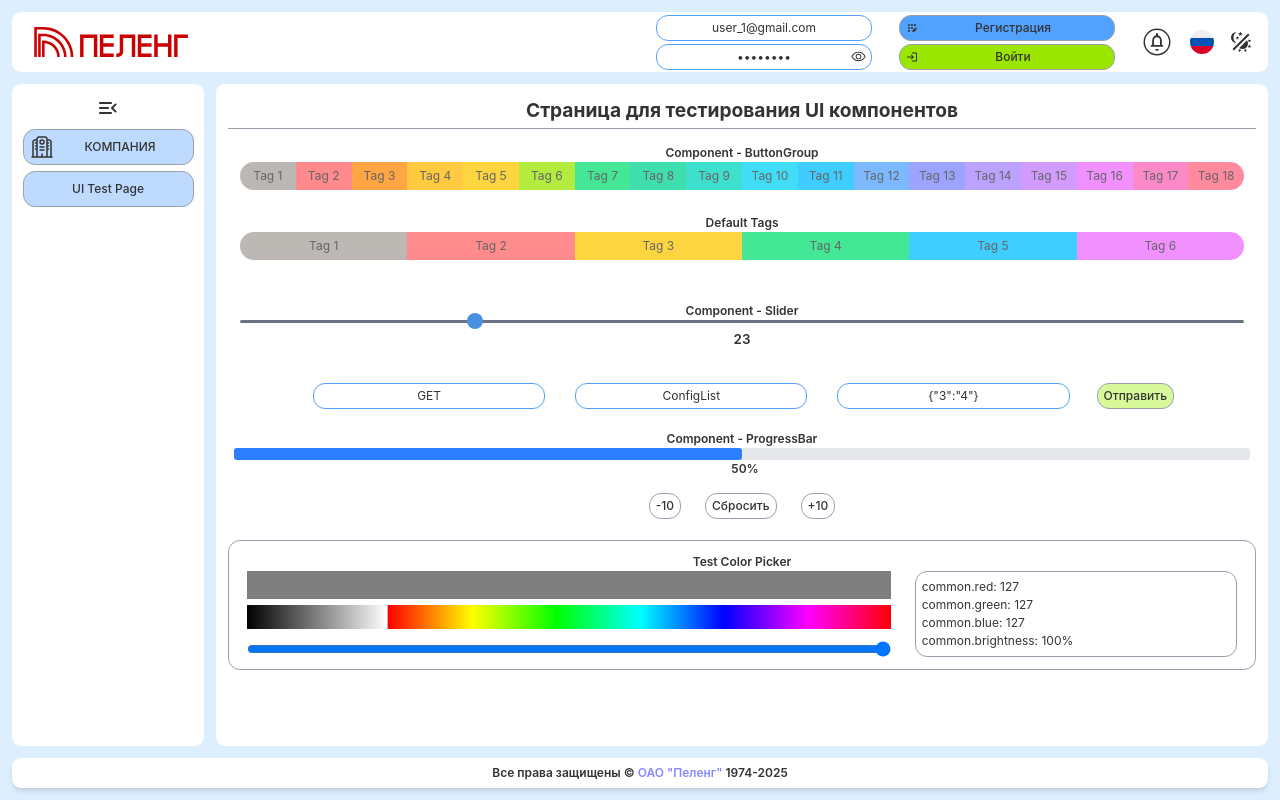
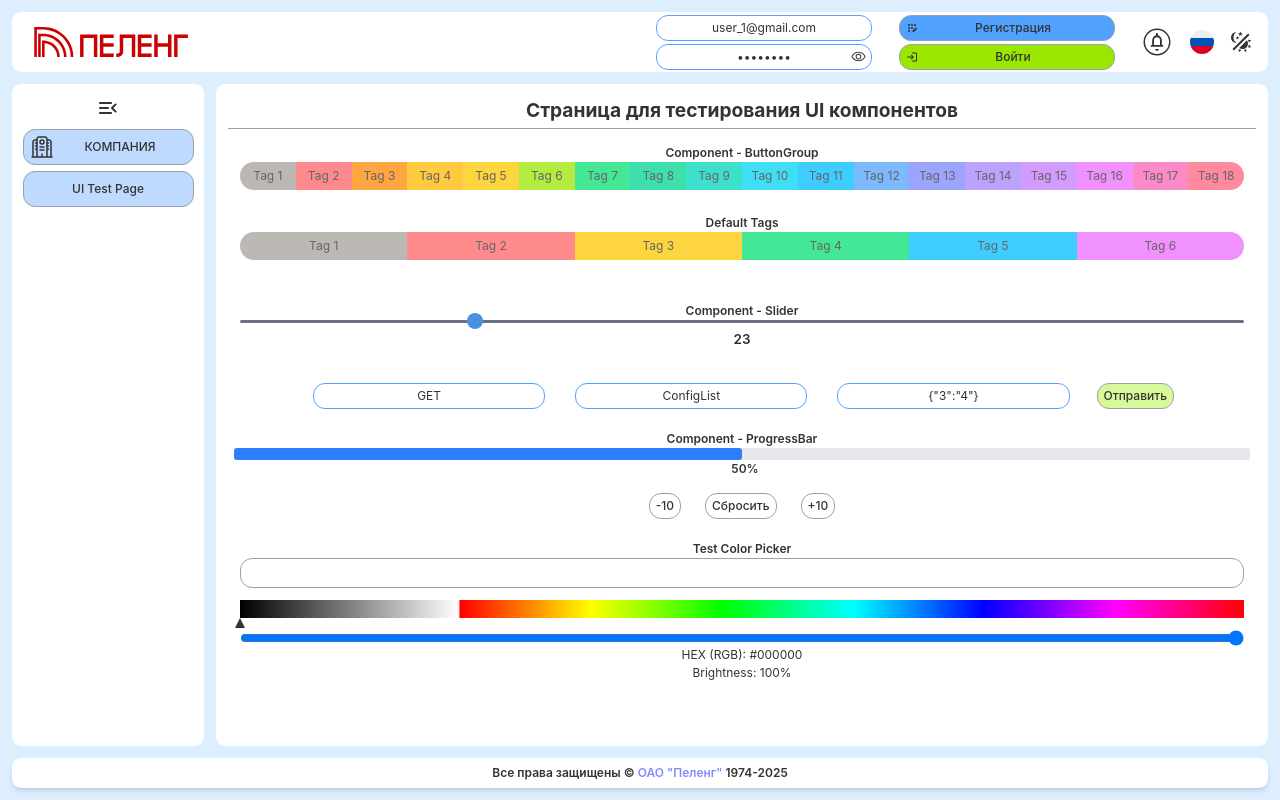
Before and after one commit to Oleg-Perevyshin/PAS-Cloud, a SvelteKit app: page /test in a window 1280 px wide. Built offline with nearby package versions, Linux system fonts and the light colour scheme.

Commit message:
+ ColorPicker

```diff
--- a/src/lib/components/UI/ButtonGroup.svelte
+++ b/src/lib/components/UI/ButtonGroup.svelte
@@ -52,7 +52,7 @@
           ${index === 0 ? 'rounded-l-full' : ''}
           ${index === options.length - 1 ? 'rounded-r-full' : ''}
           ${item.color}
-          ${String(item.value) === value?.value ? 'text-xl font-bold text-white opacity-100' : 'opacity-75'}
+          ${String(item.value) === value?.value ? 'font-bold text-white opacity-100' : 'opacity-75'}
         `}
         onclick={() => updateValue(item)}
         disabled={props.disabled}
--- a/src/lib/components/UI/ColorPicker.svelte
+++ b/src/lib/components/UI/ColorPicker.svelte
@@ -1,156 +1,179 @@
 <!-- $lib/components/UI/ColorPicker.svelte -->
 <script lang="ts">
-  import { onMount } from "svelte";
-  import { t } from '$lib/locales/i18n';
+  import { onMount } from 'svelte'
 
   interface Props {
-    id?: string;
-    label?: string;
-    value?: { r: number; g: number; b: number } | null;
-    className?: string;
-    currentLang?: string;
-    onUpdate?: (value: { r: number; g: number; b: number }) => void;
+    id: string
+    label?: string
+    value: number[]
+    className?: string
+    onUpdate?: (value: number[]) => void
   }
 
-  let {
-    id = '',
-    label = '',
-    value = $bindable({ r: 0, g: 0, b: 0 }),
-    className = '',
-    currentLang = 'ru',
-    onUpdate = () => {},
-  }: Props = $props();
+  let { id = '', label = '', value = $bindable([0, 0, 0]), className = '', onUpdate = () => {} }: Props = $props()
 
-  let rgb = $state(value);
-  let colorPalette = $state([]);
-  let colorStripStyle = $state('');
-  let isDragging = false;
-  let brightness = $state(100); // Яркость от 0 до 100
+  let rgb = $state(value || [0, 0, 0])
+  let originalRgb = $state( [value[0], value[1], value[2]] )
+  let colorPalette: string[] = $state([])
+  let colorStripStyle = $state('')
+  let isDragging = false
+  let brightness = $state(1)
+  let cursorPosition = $state(0)
 
   onMount(() => {
-    generateColorPalette();
-  });
+    generateColorPalette()
+    setCursorPosition()
+  })
 
   const generateColorPalette = () => {
-    colorPalette = []; // Сброс палитры
+    colorPalette = []
+    /* Генерация оттенком серого */
     for (let i = 0; i <= 100; i++) {
-      const r = Math.round((255 * i) / 100);
-      const g = Math.round((255 * i) / 100);
-      const b = Math.round((255 * i) / 100);
-      colorPalette.push(`rgb(${r}, ${g}, ${b})`);
+      const r = Math.round((255 * i) / 100)
+      const g = Math.round((255 * i) / 100)
+      const b = Math.round((255 * i) / 100)
+      colorPalette.push(`rgb(${r}, ${g}, ${b})`)
     }
 
+    /* Генерация основных цветов со смешиванием */
+    // for (let h = 0; h < 360; h++) {
+    //   for (let l = 0.4; l <= 1; l += 0.1) {
+    //     const color = hslToRgb(h / 360, 1, l);
+    //     colorPalette.push(`rgb(${color.r}, ${color.g}, ${color.b})`);
+    //   }
+    // }
+
     for (let i = 0; i < 360; i++) {
-      const hue = i;
-      const color = hslToRgb(hue / 360, 1, 0.5);
-      colorPalette.push(`rgb(${color.r}, ${color.g}, ${color.b})`);
+      const color = hslToRgb(i / 360, 1, 0.5)
+      colorPalette.push(`rgb(${color.r}, ${color.g}, ${color.b})`)
     }
 
-    colorStripStyle = `background: linear-gradient(to right, ${colorPalette.join(', ')});`;
-  };
+    colorStripStyle = `background: linear-gradient(to right, ${colorPalette.join(', ')});`
+  }
 
-  const hslToRgb = (h, s, l) => {
-    let r, g, b;
+  const setCursorPosition = () => {
+    const colorString = `rgb(${originalRgb[0]}, ${originalRgb[1]}, ${originalRgb[2]})`
+    const index = colorPalette.findIndex(color => color === colorString)
+    cursorPosition = index !== -1 ? index : 0
+  }
+
+  const hslToRgb = (h: number, s: number, l: number) => {
+    let r: number, g: number, b: number
 
     if (s === 0) {
-      r = g = b = l; // achromatic
+      r = g = b = l // achromatic
     } else {
-      const hue2rgb = (p, q, t) => {
-        if (t < 0) t += 1;
-        if (t > 1) t -= 1;
-        if (t < 1 / 6) return p + (q - p) * 6 * t;
-        if (t < 1 / 2) return q;
-        if (t < 2 / 3) return p + (q - p) * (2 / 3 - t) * 6;
-        return p;
-      };
-
-      const q = l < 0.5 ? l * (1 + s) : l + s - l * s;
-      const p = 2 * l - q;
-      r = hue2rgb(p, q, h + 1 / 3);
-      g = hue2rgb(p, q, h);
-      b = hue2rgb(p, q, h - 1 / 3);
+      const hue2rgb = (p: number, q: number, t: number) => {
+        if (t < 0) t += 1
+        if (t > 1) t -= 1
+        if (t < 1 / 6) return p + (q - p) * 6 * t
+        if (t < 1 / 2) return q
+        if (t < 2 / 3) return p + (q - p) * (2 / 3 - t) * 6
+        return p
       }
 
-    return { r: Math.round(r * 255), g: Math.round(g * 255), b: Math.round(b * 255) };
-  };
+      const q = l < 0.5 ? l * (1 + s) : l + s - l * s
+      const p = 2 * l - q
+      r = hue2rgb(p, q, h + 1 / 3)
+      g = hue2rgb(p, q, h)
+      b = hue2rgb(p, q, h - 1 / 3)
+    }
 
-  const updateColor = (index) => {
-    const [r, g, b] = colorPalette[index].match(/\d+/g);
-    rgb = { r: Math.max(0, Math.min(255, +r)), g: Math.max(0, Math.min(255, +g)), b: Math.max(0, Math.min(255, +b)) };
-    applyBrightness(); // Применяем яркость
-    onUpdate(rgb); // Обновляем значение родительскому компоненту
-  };
+    return { r: Math.round(r * 255), g: Math.round(g * 255), b: Math.round(b * 255) }
+  }
 
-  const applyBrightness = () => {
-    const brightnessFactor = brightness / 100; // Приводим к диапазону от 0 до 1
-    rgb = {
-      r: Math.round(rgb.r * brightnessFactor),
-      g: Math.round(rgb.g * brightnessFactor),
-      b: Math.round(rgb.b * brightnessFactor)
-    };
-  };
+  const updateColor = (index: number) => {
+    const match = colorPalette[index].match(/\d+/g)
+    if (match) {
+      const [r, g, b] = match.map(Number);
+      originalRgb = [
+        Math.max(0, Math.min(255, r)),
+        Math.max(0, Math.min(255, g)),
+        Math.max(0, Math.min(255, b)),
+      ]
+      rgb = applyBrightness(originalRgb, brightness)
+      cursorPosition = index
+      onUpdate(rgb)
+    }
+  }
 
-  const handleMouseMove = (event) => {
+  const applyBrightness = (color: number[], brightnessFactor: number) => {
+    return color.map(channel => Math.round(channel * brightnessFactor));
+  }
+
+  const handleMouseMove = (event: MouseEvent) => {
     if (isDragging) {
-      event.preventDefault();
-      const rect = event.target.getBoundingClientRect();
-      const x = event.clientX - rect.left;
-      const index = Math.floor((x / rect.width) * colorPalette.length);
-      updateColor(index);
+      event.preventDefault()
+      const target = event.target as HTMLElement
+      const rect = target.getBoundingClientRect()
+      const x = event.clientX - rect.left
+      const index = Math.floor((x / rect.width) * colorPalette.length)
+      updateColor(index)
     }
-  };
+  }
 
-  const handleMouseDown = (event) => {
-    isDragging = true;
-    handleMouseMove(event);
-  };
+  const handleMouseDown = (event: MouseEvent) => {
+    isDragging = true
+    handleMouseMove(event)
+  }
 
   const handleMouseUp = () => {
-    isDragging = false;
-  };
+    isDragging = false
+  }
+
+  const handleSliderChange = (event: Event) => {
+    brightness = parseFloat((event.target as HTMLInputElement).value)
+    rgb = applyBrightness(originalRgb, brightness)
+    onUpdate(rgb)
+  }
 </script>
 
 <!-- Разметка компонента -->
-<div {id} class={`relative inline-block px-6 py-4 rounded-2xl border-1 border-gray-400 ${className}`}>
+<div {id} class={`relative inline-block border-0 px-4 ${className}`}>
   <div class={`flex flex-col items-center`}>
     {#if label}
-      <p class="mx-4 block font-semibold">{label}</p>
+      <p class="block font-semibold">{label}</p>
     {/if}
-    <div class="flex flex-row w-full">
-      <div class="flex flex-col w-2/3">
-        <div class="mb-2 h-full flex-1" style="background: rgb({rgb.r}, {rgb.g}, {rgb.b});"></div>
+    <div class="flex w-full flex-col">
+      <!-- Область предпросмотра цвета -->
       <div
-          class="h-8 w-full cursor-pointer"
+        class="h-10 rounded-2xl border-1 border-gray-400"
+        style="background: rgba({originalRgb[0]}, {originalRgb[1]}, {originalRgb[2]}, {brightness});"
+      ></div>
+      <!-- Палитра -->
+      <div
+        class="relative mt-4 h-6 w-full cursor-pointer"
         style={colorStripStyle}
         role="slider"
         aria-valuemin="0"
-          aria-valuemax="361"
-          aria-valuenow={rgb.r}
+        aria-valuemax="360"
+        aria-valuenow={rgb[0]}
         tabindex="0"
         onmousedown={handleMouseDown}
         onmousemove={handleMouseMove}
         onmouseup={handleMouseUp}
         onmouseleave={handleMouseUp}
+      >
+        <!-- Треугольник под палитрой -->
+        <div
+          class="absolute cursor-none"
+          style="left: {(cursorPosition / colorPalette.length) * 100}%;
+                transform: translateX(-50%);
+                bottom: -10px;
+                width: 0;
+                height: 0;
+                border-left: 5px solid transparent;
+                border-right: 5px solid transparent;
+                border-bottom: 10px solid;"
         ></div>
-        <input
-          type="range"
-          class="slider mt-4"
-          min="0"
-          max="100"
-          step="1"
-          bind:value={brightness}
-          oninput={() => {
-            applyBrightness()
-            onUpdate(rgb)
-          }}
-        />
       </div>
-      <div class="ml-8 p-2 flex flex-col w-1/3 items-start rounded-2xl border-1 border-gray-400">
-        <div>{t('common.red', currentLang)}: {rgb.r}</div>
-        <div>{t('common.green', currentLang)}: {rgb.g}</div>
-        <div>{t('common.blue', currentLang)}: {rgb.b}</div>
-        <div>{t('common.brightness', currentLang)}: {brightness}%</div>
+
+      <!-- Регулировка яркости -->
+      <input type="range" class="slider mt-4" min="0" max="1" step="0.01" bind:value={brightness} oninput={handleSliderChange} />
+
+      <!-- Информация -->
+      <div>HEX (RGB): {`#${[rgb[0], rgb[1], rgb[2]].map(value => (value !== undefined ? value : 0).toString(16).toUpperCase().padStart(2, '0')).join('')}`}</div>
+      <div class="">Brightness: {(brightness * 100).toFixed(0)}%</div>
     </div>
   </div>
 </div>
-</div>
--- a/src/lib/components/UI/Paragraph.svelte
+++ b/src/lib/components/UI/Paragraph.svelte
@@ -7,7 +7,7 @@
   interface Props {
     id: string
     label?: string
-    value?: string | number | boolean | null
+    value?: string | number | number[] | boolean | null
     className?: string
   }
 
--- a/src/lib/locales/translations.ts
+++ b/src/lib/locales/translations.ts
@@ -72,6 +72,10 @@ const translations: Translations = {
     'common.devid.air': 'Воздух',
     'common.devid.space': 'Космос',
     'common.devid.system': 'Оснастка',
+
+    /* КОМПОНЕНТЫ */
+    'component.colorpicker.hex': 'HEX код (RGB)',
+    'component.colorpicker.brightness': 'Яркость',
 
     /* КОМПАНИЯ */
     'company.title': 'Облачный ресурс ОАО "Пеленг": Инновационное решение для управления данными',
--- a/src/routes/test/+page.svelte
+++ b/src/routes/test/+page.svelte
@@ -105,8 +105,8 @@
   }
 
   /* Начальное значение цвета */
-   let colorValue = $state({ r: 127, g: 127, b: 127 })
-   const handleColorUpdate = (newColor: { r: number, g: number, b: number }) => {
+  let colorValue = $state({ r: 255, g: 255, b: 0 })
+  const handleColorUpdate = (newColor: { r: number; g: number; b: number }) => {
     colorValue = newColor
     console.log('Color Value:', $state.snapshot(colorValue))
   }
@@ -169,12 +169,5 @@
 
   <br />
 
-  <ColorPicker
-    id='ColorPicker'
-    label='Test Color Picker'
-    {currentLang}
-    className="w-full"
-    bind:value={colorValue}
-    onUpdate={handleColorUpdate}
-  />
+  <ColorPicker id="ColorPicker" label="Test Color Picker" className="w-full" bind:value={colorValue} onUpdate={handleColorUpdate} />
 </div>
--- a/src/stores/DeviceStore.ts
+++ b/src/stores/DeviceStore.ts
@@ -5,7 +5,7 @@ import type { IDevice } from './Interfaces'
 /* Определяем интерфейс для объединенного стора */
 interface IDeviceComplete {
   apiData: IDevice | null
-  dynamicValues: { [key: string]: string | number | boolean | null }
+  dynamicValues: { [key: string]: string | number | number[] | boolean | null }
 }
 
 const createDeviceStore = () => {
@@ -20,7 +20,7 @@ const createDeviceStore = () => {
     update,
     reset: () => set({ apiData: null, dynamicValues: {} }),
 
-    setDynamicValue: (key: string, value: string | number | boolean | null) =>
+    setDynamicValue: (key: string, value: string | number | number[] | boolean | null) =>
       update((store) => ({
         ...store,
         dynamicValues: {
@@ -35,7 +35,7 @@ const createDeviceStore = () => {
         return { ...store, dynamicValues }
       }),
 
-    getDynamicValue: (key: string): string | number | boolean | null => {
+    getDynamicValue: (key: string): string | number | number[] | boolean | null => {
       const store = get({ subscribe })
       return store.dynamicValues[key] ?? null
     },
```
Also changed, not shown: ForTest/Catalog/API-BasicWiFi.yaml (+20 -2 lines), src/routes/dashboard/devices/[id]/+page.svelte (+49 -11 lines), src/ws.server.ts (+4 -4 lines). Lines whose indentation alone changed are shown as unchanged.
